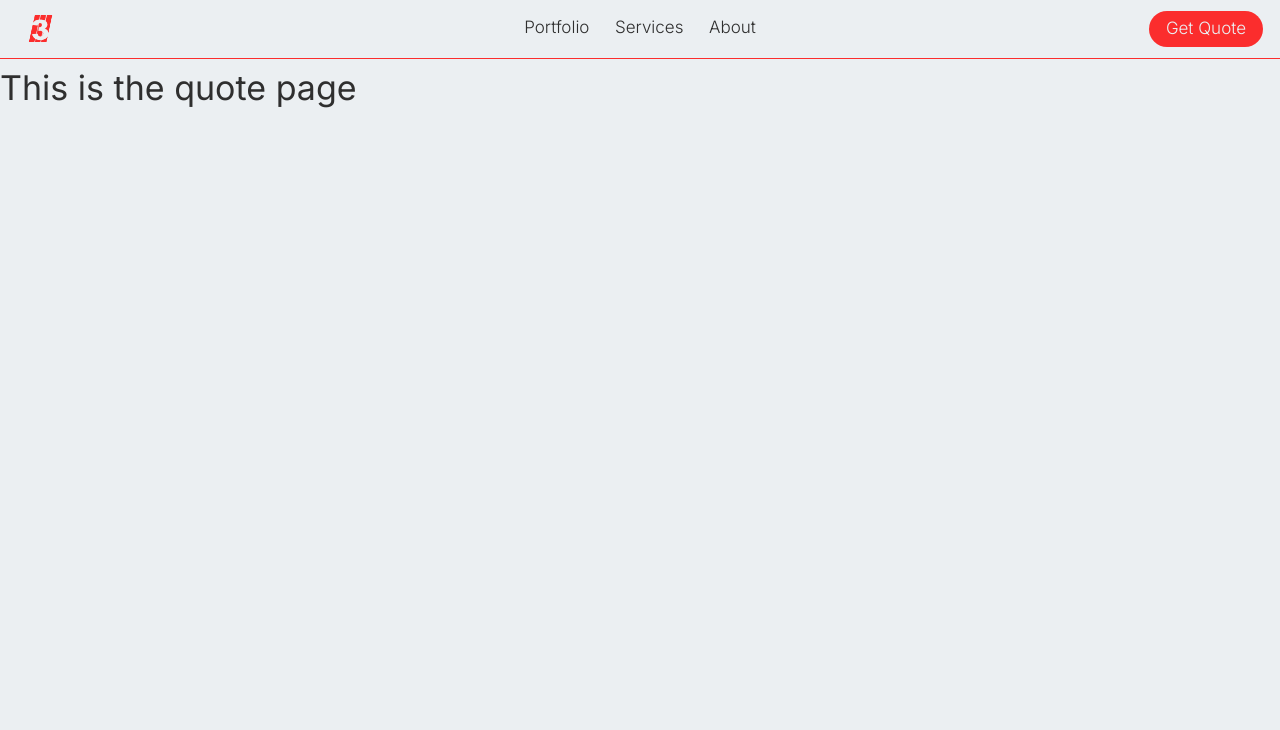
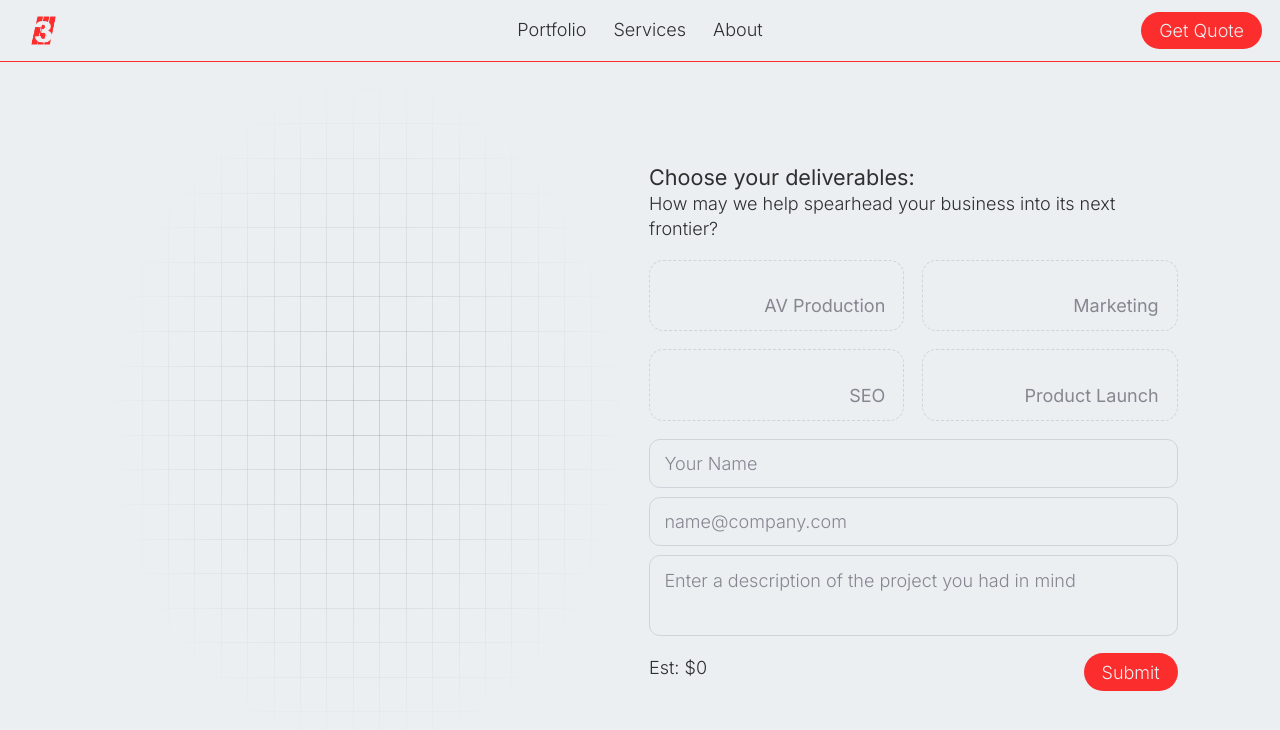
Before and after one commit to JPMetoyer/applycodinginitiative, a SvelteKit app: page /quote in a window 1280 px wide. Shown: the top 730 px of the page. Built offline with nearby package versions, Linux system fonts and the light colour scheme.

Commit message:
Finalized portfolio and case study page

```diff
--- a/src/app.scss
+++ b/src/app.scss
@@ -19,7 +19,7 @@
 }
 
 html {
-    font-size: 15px;
+    font-size: 16px;
     stroke-width: 1.0px;
     line-height: 150%;
     background-color: app.$color-background;
@@ -28,7 +28,7 @@ html {
 {
     html
     {
-        font-size: 17px;
+        font-size: 18px;
     }
 }
 
@@ -71,6 +71,7 @@ p, input {
     font-size: 1rem;
     font-weight: app.$weight-regular;
     color: app.$color-foreground;
+    line-height: 142%;
 
 }
 
--- a/src/data/portfolio.json
+++ b/src/data/portfolio.json
@@ -11,7 +11,7 @@
         "results": "The collaboration between 33Beats and Red Bull proved to be a resounding success. Our expertly crafted audio-visual performance not only captivated the target audience but also generated a buzz that resonated far beyond the event. The seamless integration of entertainment and marketing propelled Red Bull's brand awareness to unprecedented levels, solidifying 33Beats' reputation as a go-to solution for delivering unforgettable experiences with impactful results.",
         "impact": [
             "20% customer acquisition rate",
-            "$20,000 social media followers",
+            "20,000 social media followers",
             "$100,000 sales revenue"
         ],
         "location": "Vienna, AUS",
@@ -155,7 +155,4 @@
         "thumbnail": "/images/festival.jpg",
         "deliverables": ["Marketing", "Event Entertainment"]
     }
-
-
-
 ]
--- a/src/routes/+layout.svelte
+++ b/src/routes/+layout.svelte
@@ -197,7 +197,7 @@
         <a class={ $page.route.id === "/about" ? "current" : "" } href="/about" id="underline">About</a>
     </button>
 
-    <a href="mailto:contact@33beats.com" class="button">Get Quote</a>
+    <a href="/quote" class="button">Get Quote</a>
 </nav>
 
 <main>
--- a/src/routes/+page.svelte
+++ b/src/routes/+page.svelte
@@ -18,7 +18,6 @@
         align-items: center;
         gap: 1rem;
 
-        marginbot
 
         h1 {
             font-size: 200%;
@@ -26,6 +25,8 @@
             padding-left: 2rem;
             transform: translateY(00%);
         }
+
+        img { height: 8rem; transform: translateX(20vw); }
 
         > span:nth-child(1) {
             margin-right: auto;
@@ -371,7 +372,7 @@
     <article class="meet">
         <span>
             <h1>Meet</h1>
-            <img src="/icons/logo.png" alt="">
+            <img src="/icons/official.png" alt="">
         </span>
 
         <span>
--- a/src/routes/portfolio/[project]/+page.svelte
+++ b/src/routes/portfolio/[project]/+page.svelte
@@ -16,7 +16,7 @@
     @use "../../../variables" as app;
 
     article {
-        padding: 1rem 8vw 4rem 8vw;
+        padding: 1rem 5vw 4rem 5vw;
 
         section {
 
@@ -97,6 +97,8 @@
 
         section.gallery {
 
+            transform: translateY(-1rem);
+
             > div.photos {
                 display: flex;
                 flex-direction: column;;
@@ -123,6 +125,14 @@
                     align-items: center;
                     gap: 0.5rem;;
                 }
+            }
+
+            .call-to-action {
+                display: flex;
+                align-items: center;
+                justify-content: center;
+
+                margin-top: 2rem;
             }
 
         }
@@ -274,6 +284,10 @@
         <div class="photos">
             <img src="/images/festival.jpg" alt="">
         </div>
+
+        <div class="call-to-action">
+            <a class="button secondary" href="">Join in the Mix</a>
+        </div>
     </section>
 
 
--- a/src/routes/quote/+page.svelte
+++ b/src/routes/quote/+page.svelte
@@ -1,2 +1,260 @@
 
-<h1>This is the quote page</h1>
+
+<style lang="scss">
+    @use "../../variables" as app;
+
+    section#contact {
+
+        height: calc(100svh - 5rem);
+        padding: unset;
+
+        display: grid;
+        grid-template-columns: 1fr 1fr;
+        grid-template-rows: 1fr;
+        gap: 1rem;
+
+        @media screen and (max-width: 960px) {
+            grid-template-columns: 1fr;
+            grid-template-rows: 1fr 1fr;
+        }
+
+        div#canvas {
+            flex-grow: 1;
+            margin-bottom: 1rem;
+            min-height: 240px;
+
+
+            position: relative;
+
+            > span.check {
+
+                z-index: -2;
+
+                height: 100%;
+
+                display: flex;
+                flex-direction: column;
+                justify-content: space-around;
+
+                span {
+                    height: 1px;
+                    width: 100%;
+                    background-color: app.$color-gray;
+
+                    opacity: 32%;
+                }
+
+                &.horizontal {
+                    width: 100%;
+                    position: absolute;
+                    flex-direction: row;
+
+                    z-index: -1;
+
+                    span {
+                        width: 1px;
+                        height: 100%;
+                    };
+
+                    &::after {
+                        content: "";
+                        position: absolute;
+                        top: 0px;
+                        left: 0px;
+                        right: 0px;
+                        bottom: 0px;
+                        background: radial-gradient(50% 50.00% at 50% 50.00%, transparent 0%, app.$color-background 100%);
+                    }
+
+                }
+            }
+        }
+
+        article {
+            display: flex;
+            flex-direction: column;
+            justify-content: center;
+        }
+
+        article > form {
+            display: flex;
+            flex-direction: column;
+            align-items: flex-end;
+            gap: 0.5rem;
+
+            margin-top: 1rem;
+
+            > span {
+
+                width: 100%;
+                height: 2.5rem;
+
+                display: flex;
+                align-items: center;
+                justify-content: space-between;
+
+                button {
+                    margin-top: 0.5rem;
+                }
+            }
+
+
+            textarea {
+                height: calc(3 * 1.5rem);
+            }
+
+            input,
+            textarea {
+                padding: 0.6rem 0.8rem;
+                background-color: transparent;
+                border-radius: 0.6rem;
+
+                width: 100%;
+                resize: none;
+
+                border: 1px solid app.$color-shade;
+                &::placeholder { color: app.$color-gray; }
+            }
+
+        }
+
+
+
+
+        article > div.description {
+            margin-bottom: 1rem;
+        }
+
+        article > div.deliverables {
+            display: grid;
+            grid-template-columns: 1fr 1fr;
+            grid-template-rows: 1fr;
+            gap: 1rem 1rem;
+
+            button.item {
+                display: flex;
+                flex-direction: column;
+                align-items: flex-end;
+                gap: 1rem;
+                border-radius: 0.8rem;
+                background-color: app.$color-background;
+
+                padding: 1.8rem 1rem 0.65rem 1rem;
+                fill: transparent;
+                width: unset;
+                flex-grow: 1;
+
+                border: 1px dashed app.$color-shade;
+
+                transition-property: box-shadow;
+                transition-duration: 300ms;
+                transition-timing-function: ease-in;
+
+                &.checked {
+                    border: 1px dashed transparent;
+                    box-shadow: 0rem 0rem 1.5rem rgba(40, 42, 54, 0.08);
+
+                    > p { color: app.$color-foreground; }
+                }
+
+                > p {
+                    text-align: end;
+                    font-weight: app.$weight-bold;
+                    color: app.$color-gray;
+                }
+
+            }
+        }
+    }
+</style>
+
+<script lang="ts">
+
+    // import Deliverable from "../../cards/Deliverable.svelte";
+
+    let viewportHeight : number = 0;
+
+    $: rows = Math.floor(viewportHeight / 40);
+
+    let deliverables = [
+        {
+            name: "AV Production",
+            price: 100,
+            checked: false
+        },{
+            name: "Marketing",
+            price: 100,
+            checked: false
+        },{
+            name: "SEO",
+            price: 100,
+            checked: false
+        },{
+            name: "Product Launch",
+            price: 100,
+            checked: false
+        }
+    ];
+
+    $: estimate = deliverables.filter((current) => current.checked)
+                .map((del) => del.price)
+                .reduce((accumulated, current) => current + accumulated, 0);
+
+    const onDeliverableClicked = (index: number) => {
+        deliverables[index].checked = !deliverables[index].checked;
+    }
+
+    const submitForm = () => {
+
+    }
+</script>
+
+<svelte:window bind:innerHeight={ viewportHeight } />
+
+<main style="padding: 0px 8vw">
+<section id="contact">
+
+    <div id="canvas">
+
+
+        <span class="check horizontal">
+            { #each Array(rows) as _ }
+            <span></span>
+            {/each }
+        </span>
+
+        <span class="check vertical">
+        { #each Array(rows) as _ }
+            <span></span>
+        {/each }
+        </span>
+    </div>
+
+    <article>
+    <div class="description">
+        <h3>Choose your deliverables:</h3>
+        <p>How may we help spearhead your business into its next frontier?</p>
+    </div>
+
+    <div class="deliverables">
+    { #each deliverables as info, index }
+        <button class={ `item${ info.checked ? " checked" : "" }` } on:click={ () => { onDeliverableClicked(index) } } >
+            <p>{ info.name }</p>
+        </button>
+    {/each }
+    </div>
+
+    <form on:submit={ submitForm } action="" method="get">
+        <input type="text" placeholder="Your Name" name="name">
+        <input type="email" name="email" placeholder="name@company.com">
+        <textarea name="description" placeholder="Enter a description of the project you had in mind"></textarea>
+
+        <span>
+            <p>Est: ${ (estimate === 0) ? 0 : `${ estimate + 50 }-${ estimate + 50 }` }</p>
+            <button disabled={ !(deliverables[0].checked || deliverables[1].checked) } type="submit">Submit</button>
+        </span>
+    </form>
+    </article>
+
+</section>
+</main>
```
Also changed, not shown: src/routes/portfolio/+page.svelte (+6 -6 lines), src/routes/services/+page.svelte (+16 -11 lines).
